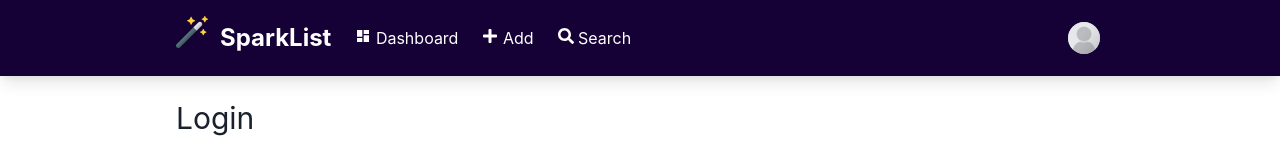
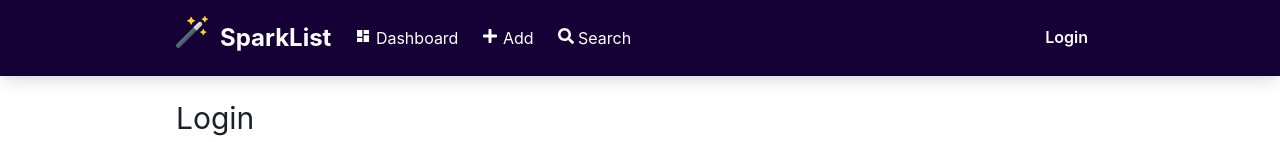
Before and after one commit to bvtrinh/sparklist2, a React (Create React App) app in the folder client/: page /login in a window 1280 px wide. Before the commit this address led to /. Shown: the top 142 px of the page. Built offline with nearby package versions, Linux system fonts and the light colour scheme; no server answers.

Commit message:
feat: setup login and logout with dashboard

```diff
--- a/client/src/App.tsx
+++ b/client/src/App.tsx
@@ -2,6 +2,7 @@ import React from "react";
 import { Switch, Route } from "react-router-dom";
 import { Container } from "@chakra-ui/react";
 import { NavBar } from "./components/UI/Navbar/NavBar";
+import { Dashboard } from "./components/pages/Dashboard";
 import { Profile } from "./components/pages/Profile";
 import { Login } from "./components/pages/Login";
 import { Signup } from "./components/pages/Signup";
@@ -18,7 +19,8 @@ const App: React.FC = () => {
           <Switch>
             <Route path="/invite/:id" component={Signup} />
             <Route path="/profile" component={Profile} />
-            <Route exact path="/" component={Login} />
+            <Route path="/login" component={Login} />
+            <Route exact path="/" component={Dashboard} />
           </Switch>
         </Container>
       </UserContextProvider>
--- a/client/src/components/UI/Navbar/NavLeft.tsx
+++ b/client/src/components/UI/Navbar/NavLeft.tsx
@@ -24,7 +24,7 @@ export const NavLeft: React.FC<NavLeftProps> = ({ isOpen }) => {
           direction={["column", "row", "row", "row"]}
           pt={[3, 3, 0, 0]}
         >
-          <NavLink to="#">
+          <NavLink to="/">
             <Icon as={MdDashboard} /> Dashboard
           </NavLink>
           <NavLink to="#">
--- a/client/src/components/UI/Navbar/NavRight.tsx
+++ b/client/src/components/UI/Navbar/NavRight.tsx
@@ -11,12 +11,14 @@ import {
   Avatar,
 } from "@chakra-ui/react";
 import { UserContext } from "../../../helpers/UserContext";
+import { checkAuth } from "../../../helpers/authSession";
 
 export const NavRight = () => {
   return (
     <UserContext.Consumer>
       {(context) => (
         <Flex alignItems={"center"}>
+          {checkAuth() ? (
             <Menu>
               <MenuButton as={Button} color="white" variant={"link"} cursor={"pointer"}>
                 <Avatar size={"sm"} src="/images/profile-placeholder.png" />{" "}
@@ -29,6 +31,11 @@ export const NavRight = () => {
                 <MenuItem onClick={context.logoutHandler}>Logout</MenuItem>
               </MenuList>
             </Menu>
+          ) : (
+            <Button as={RouterLink} variant="ghost" _hover={{ bg: "purple" }} to="/login">
+              Login
+            </Button>
+          )}
         </Flex>
       )}
     </UserContext.Consumer>
--- /dev/null
+++ b/client/src/components/pages/Dashboard.tsx
@@ -0,0 +1,11 @@
+import React from "react";
+import { Heading } from "@chakra-ui/react";
+import { UserContext } from "../../helpers/UserContext";
+
+export const Dashboard = () => {
+  return (
+    <UserContext.Consumer>
+      {(context) => <Heading>Hello {context.user.FIRSTNAME}!</Heading>}
+    </UserContext.Consumer>
+  );
+};
--- a/client/src/helpers/UserContext.tsx
+++ b/client/src/helpers/UserContext.tsx
@@ -67,7 +67,7 @@ export const UserContextProvider: React.FC<UserContextProviderProps> = ({ childr
           console.log(user);
         }
       } catch (err) {
-        history.push("/");
+        history.push("/login");
       }
     })();
   }, [history, user]);
```
Lines whose indentation alone changed are shown as unchanged.
